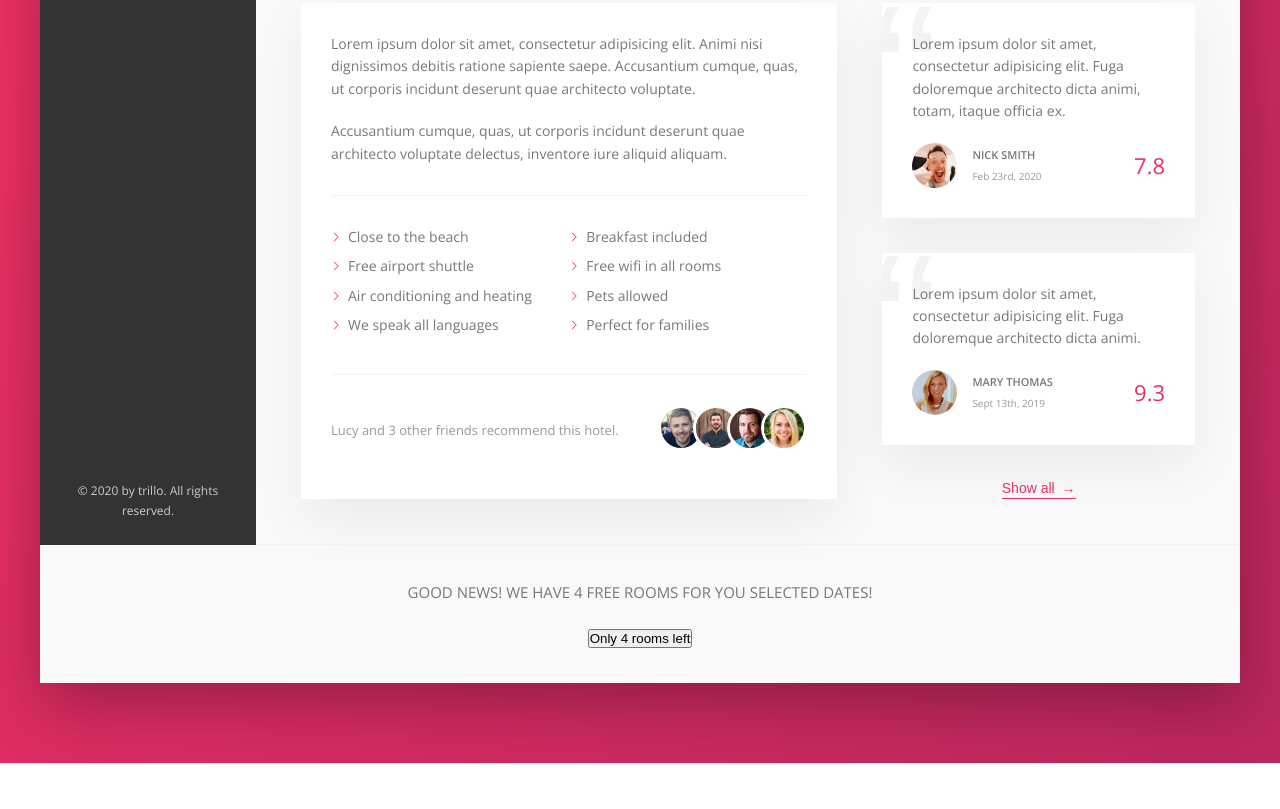
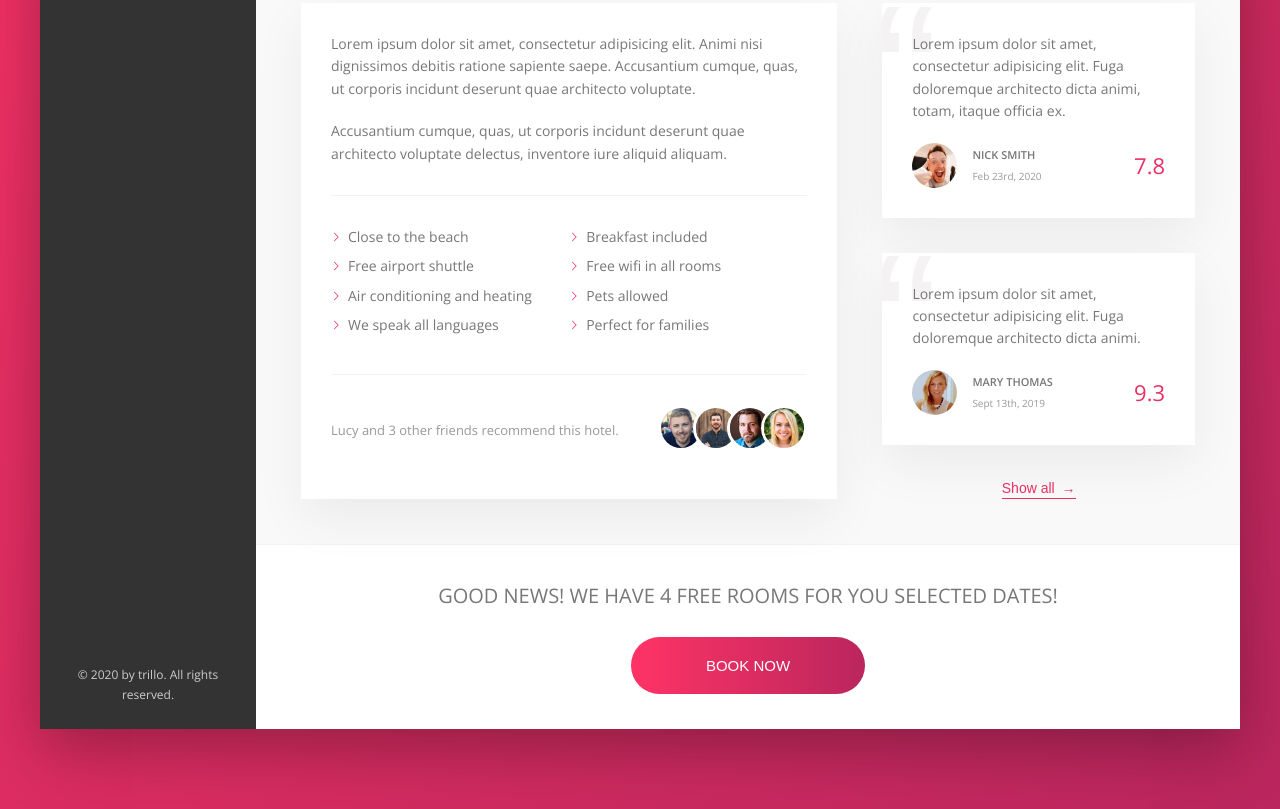
Before and after one commit to ErwannLG/trillo, a website: page index.html in a window 1280 px wide. Shown: the part 644-1453 px from the top of the page. Before the commit the page ends 1407 px from the top, so only its background shows below. Drawn offline with nearby package versions, Linux system fonts and the light colour scheme.

Commit message:
main bottom button

```diff
--- a/index.html
+++ b/index.html
@@ -132,7 +132,7 @@
                         </div>
                     </div>
 
-                    <figure class="detail">
+                    <div class="detail">
                         <div class="description">
                             <p class="paragraph">
                                 Lorem ipsum dolor sit amet, consectetur adipisicing elit. Animi nisi dignissimos debitis ratione sapiente saepe. Accusantium cumque, quas, ut corporis incidunt deserunt quae architecto voluptate.
@@ -192,9 +192,6 @@
                             </figure>
                             <button class="btn-inline">Show all <span>&rarr;</span></button>
                         </div>
-
-
-
                     </div>
 
                     <div class="cta">
@@ -202,7 +199,8 @@
                             Good news! We have 4 free rooms for you selected dates!
                         </h2>
                         <button class="btn">
-                            Only 4 rooms left
+                            <span class="btn__visible">Book now</span>
+                            <span class="btn__invisible">Only 4 rooms left</span>
                         </button>
                     </div>
                 </main>
--- a/sass/_components.scss
+++ b/sass/_components.scss
@@ -480,9 +480,67 @@
   text-align: center;
 
   &__book-now {
-    font-size: 1.5rem;
+    font-size: 2rem;
     font-weight: 300;
     text-transform: uppercase;
     margin-bottom: 2.5rem;
   }
 }
+
+.btn {
+  font-size: 1.5rem;
+  font-weight: 300;
+  text-transform: uppercase;
+  border-radius: 100px;
+  border: none;
+  background-image: linear-gradient(to right, var(--color-primary-light), var(--color-primary-dark));
+  color: white;
+  position: relative;
+  overflow: hidden;
+  cursor: pointer;
+
+  & > * {
+    display: inline-block;
+    height: 100%;
+    width: 100%;
+    transition: all .2s;
+  }
+
+  &__visible {
+    display: inline-block;
+    height: 100%;
+    width: 100%;
+    padding: 2rem 7.5rem;
+  }
+
+  &__invisible {
+    position: absolute;
+    padding: 2rem 0;
+    left: 0;
+    top: -100%;
+  }
+
+  &:hover {
+    background-image: linear-gradient(to left, var(--color-primary-light), var(--color-primary-dark));
+  }
+
+  &:hover &__visible {
+    transform: translateY(100%);
+  }
+
+  &:hover &__invisible {
+    top: 0;
+
+  }
+
+  &:focus {
+    outline: none;
+    animation: pulsate 1s infinite;
+  }
+}
+
+
+
+
+//////////////////////////////////////
+// CALL TO ACTION
```
Also changed, not shown: css/style.css.
